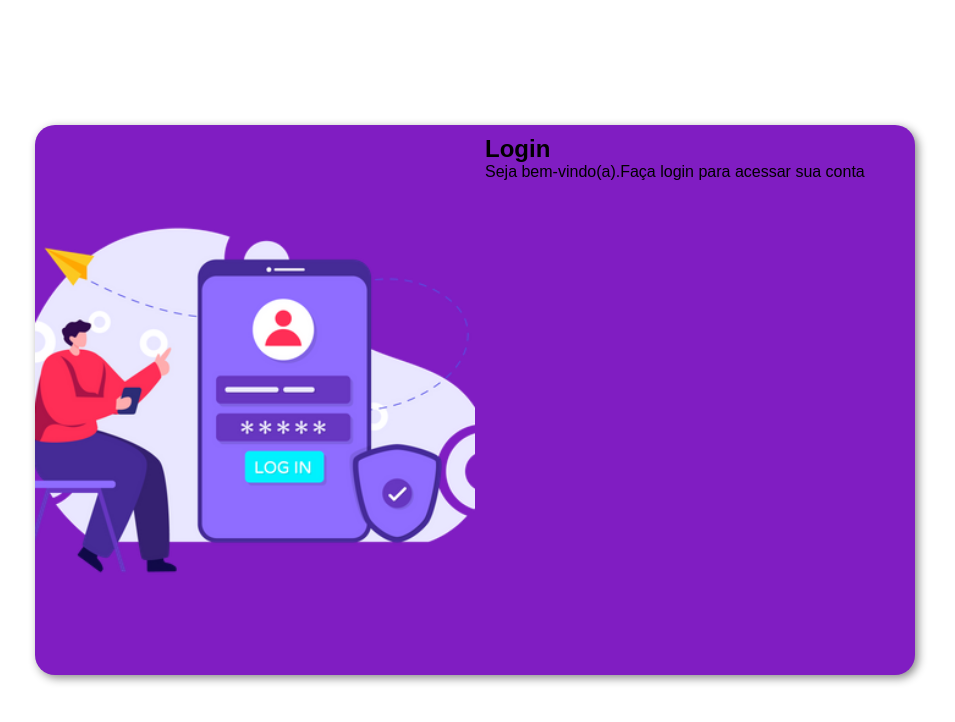
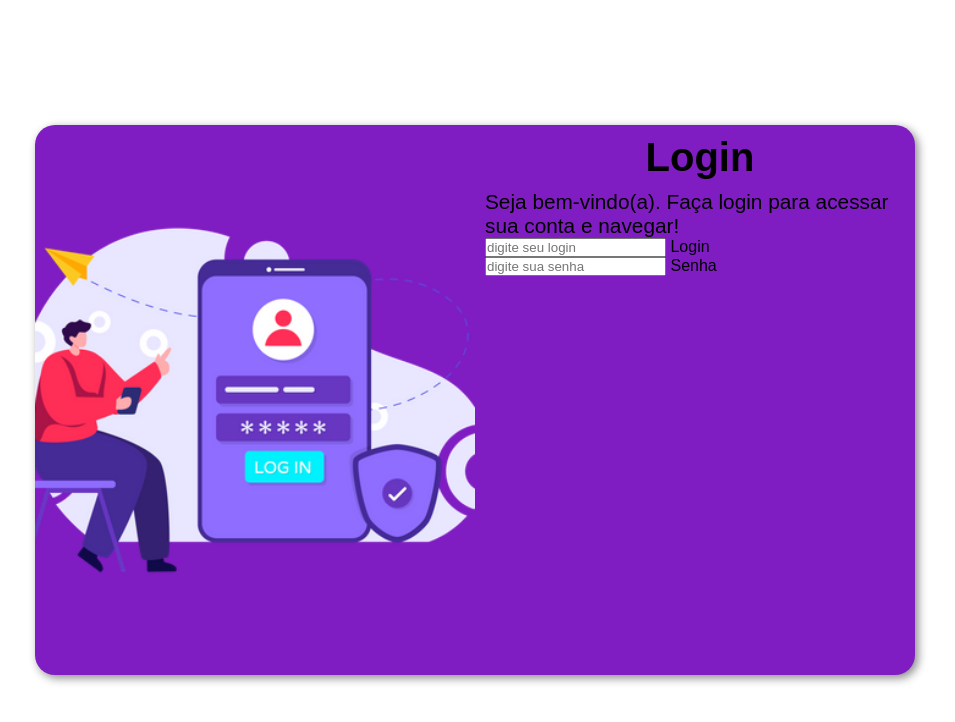
Before and after one commit to viniciusggama/LOGIN_RESPONSIVO, a plain HTML site: page index.html in a window 1280 px wide. Shown: the whole page, without its empty margins (165-1120 px from the left). Drawn offline with nearby package versions, Linux system fonts and the light colour scheme.

Commit message:
atualizando formulario

```diff
--- a/index.html
+++ b/index.html
@@ -5,6 +5,7 @@
     <meta http-equiv="X-UA-Compatible" content="IE=edge">
     <meta name="viewport" content="width=device-width, initial-scale=1.0">
     <title>Tela_login</title>
+    <link href='https://unpkg.com/boxicons@2.1.4/css/boxicons.min.css' rel='stylesheet'>
     <link rel="stylesheet" href="stilos/style.css">
 </head>
 <body>
@@ -17,9 +18,19 @@
             <div id="formulario">
                 <h1>Login</h1>
                 <p>
-                    Seja bem-vindo(a).Faça login para acessar sua conta
+                    Seja bem-vindo(a). Faça login para acessar sua conta e navegar!
                 </p>
+
                 <form action="login.php" method="post">
+                  <div class="campo">
+
+                    <input type="email" name="login" id="ilogin" placeholder="digite seu login">
+                    <label for="ilogin">Login</label>
+                  </div>
+
+                  <div class="campo">
+                    <input type="password" name="senha" id="isenha" placeholder="digite sua senha"> <label for="isenha">Senha</label>
+                  </div>
 
                 </form>
             </div>
--- a/stilos/style.css
+++ b/stilos/style.css
@@ -30,7 +30,7 @@ main{
 #img{
     display: block;
     background-image: url('../imagens/login_oficial.webp');
-    height: 200px;
+    height: 320px;
     background-position: center;
     background-size: cover;
 
@@ -38,8 +38,14 @@ main{
 
 #formulario{
     display: block;
-    padding: 10px;
+    padding-left: 10px;
 }
+h1{
+    text-align: center;
+    margin-bottom: 10px;
+}
+
+
 
 @media screen and (min-width:992px)  {
     #login{
@@ -56,4 +62,13 @@ main{
         width: 50%;
       }
 
+      h1{
+        padding-top: 10px;
+        font-size: 2.5em;
+      }
+
+      p{
+        font-size: 1.3em;
+      }
+
 }
```
